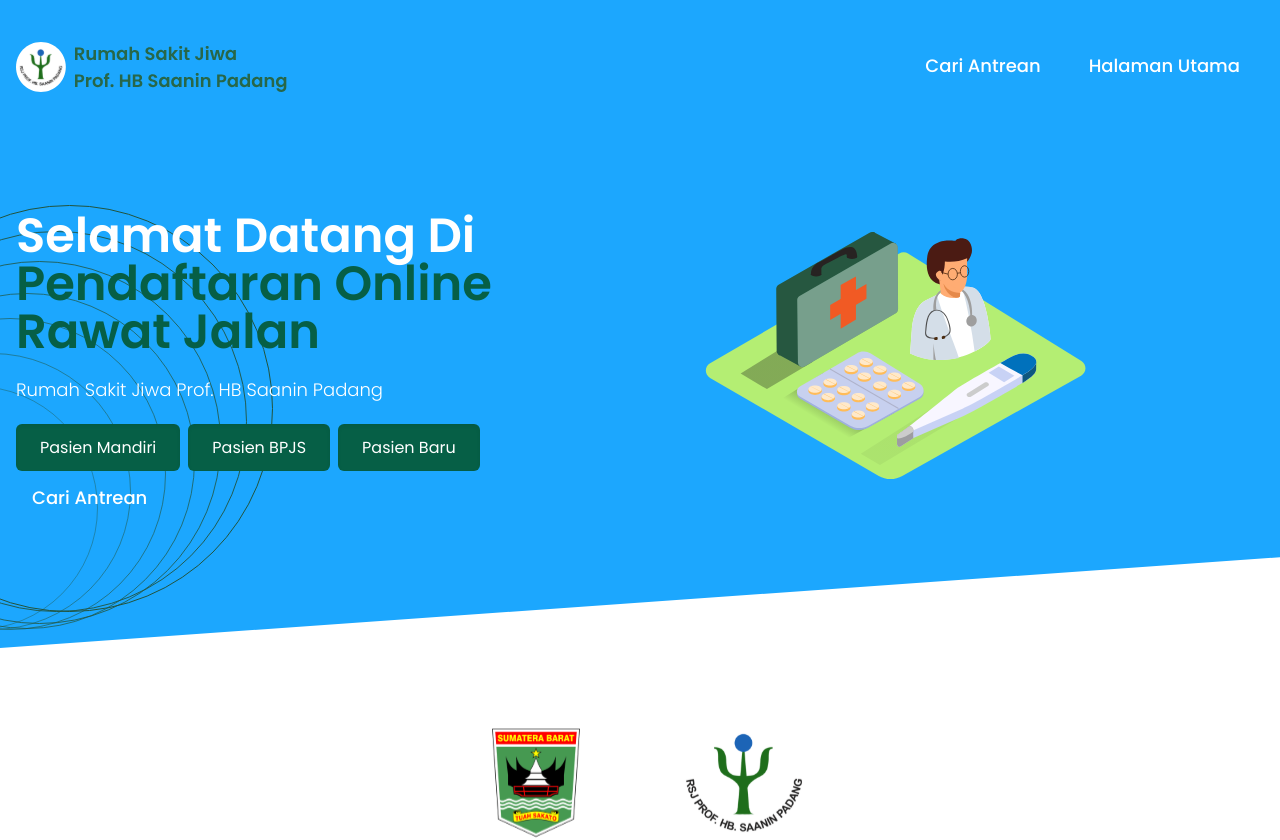
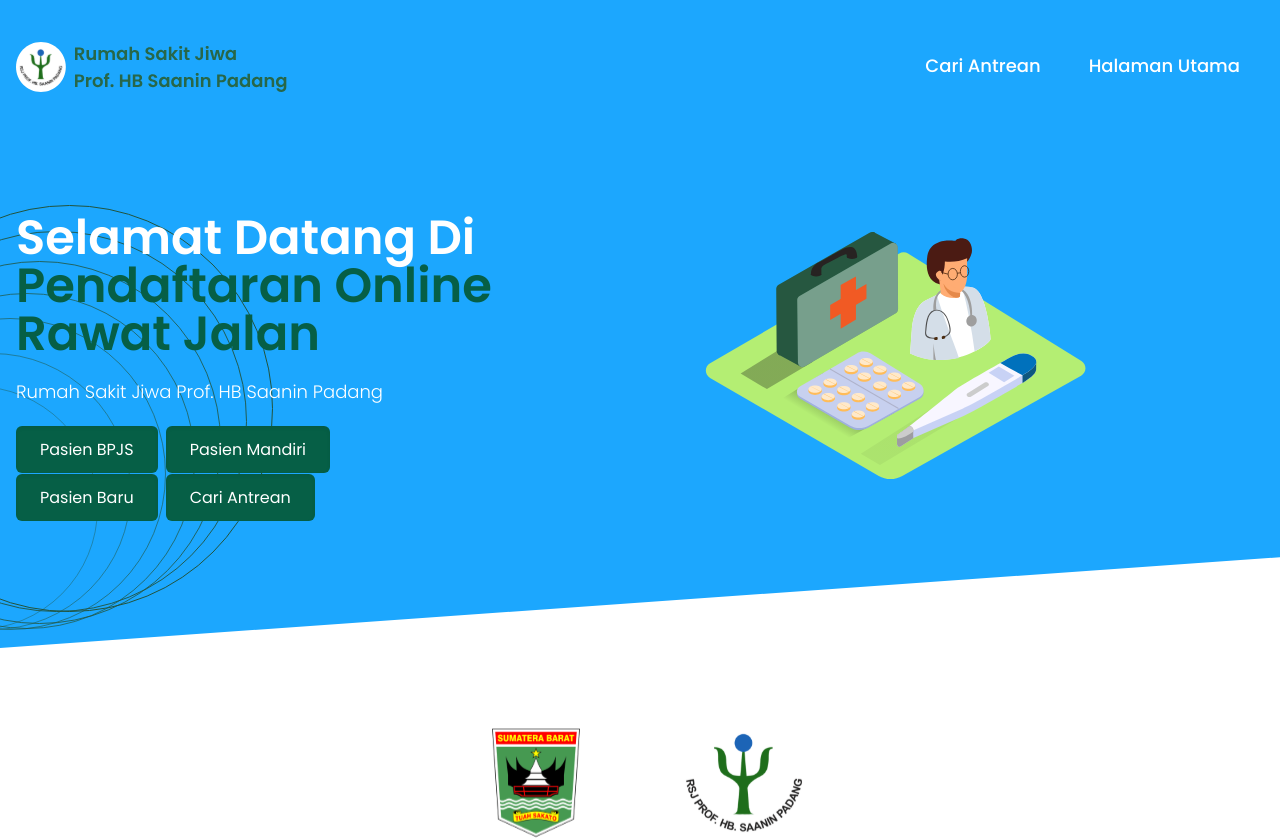
Before and after one commit to bebbyilham/pendaftaran-online-simrsj, a React (Create React App) app: page / in a window 1280 px wide. Shown: the top 840 px of the page. Built offline with nearby package versions, Linux system fonts and the light colour scheme.

Commit message:
280223 1542 pasien baru booking

```diff
--- a/src/parts/Hero.js
+++ b/src/parts/Hero.js
@@ -38,34 +38,31 @@ export default function Hero() {
           </button>
         </form> */}
         <Link
-          to="/pendaftaranlama"
-          className="bg-green-800 hover:bg-green-900 transition-all duration-200 rounded-md focus:outline-none shadow-inner text-white px-4 md:px-6 py-3 whitespace-no-wrap mr-2"
-        >
-          Pasien Mandiri
-        </Link>
-        <Link
           to="/pendaftaranlamabpjs"
           className="bg-green-800 hover:bg-green-900 transition-all duration-200 rounded-md focus:outline-none shadow-inner text-white px-4 md:px-6 py-3 whitespace-no-wrap mb-8 mr-2"
         >
           Pasien BPJS
         </Link>
         <Link
-          to="/pendaftaranbarubooking"
-          className="bg-green-800 hover:bg-green-900 transition-all duration-200 rounded-md focus:outline-none shadow-inner text-white px-4 md:px-6 py-3 whitespace-no-wrap mb-8"
+          to="/pendaftaranlama"
+          className="bg-green-800 hover:bg-green-900 transition-all duration-200 rounded-md focus:outline-none shadow-inner text-white px-4 md:px-6 py-3 whitespace-no-wrap mr-2"
         >
-          Pasien Baru
+          Pasien Mandiri
         </Link>
+
         <div className="w-full mt-6">
-          <a
-            rel="noopener noreferrer"
-            className={[
-              "text-white sm:text-white hover:text-green-900 text-lg px-4 py-3 my-8 sm:my-0 font-medium",
-            ].join(" ")}
-            // href={`${process.env.REACT_APP_FRONTPAGE_URL}`}
-            href={`/cariantrean`}
+          <Link
+            to="/pendaftaranbarubooking"
+            className="bg-green-800 hover:bg-green-900 transition-all duration-200 rounded-md focus:outline-none shadow-inner text-white px-4 md:px-6 py-3 whitespace-no-wrap mb-8 mr-2"
           >
-            <span>Cari Antrean</span>
-          </a>
+            Pasien Baru
+          </Link>
+          <Link
+            to="/cariantrean"
+            className="bg-green-800 hover:bg-green-900 transition-all duration-200 rounded-md focus:outline-none shadow-inner text-white px-4 md:px-6 py-3 whitespace-no-wrap mb-8"
+          >
+            Cari Antrean
+          </Link>
         </div>
       </div>
       <div className="hidden w-1/2 md:flex justify-end pt-24 ">
--- a/src/parts/PendaftaranBaruBookingForm.js
+++ b/src/parts/PendaftaranBaruBookingForm.js
@@ -221,6 +221,21 @@ function PendaftaranBaruBookingForm({ history }) {
           );
         }
         if (res.metadata.code === 201) {
+          if (
+            res.metadata.message ===
+            "NIK dengan Layanan yang dipilih telah terdaftar, silahkan cari disini !"
+          ) {
+            history.push("/cariantrean");
+            toast.warning(res.metadata.message, {
+              position: "top-center",
+              autoClose: false,
+              hideProgressBar: false,
+              closeOnClick: true,
+              pauseOnHover: true,
+              draggable: true,
+              progress: undefined,
+            });
+          } else {
             toast.warning(res.metadata.message, {
               position: "top-center",
               autoClose: 5000,
@@ -230,6 +245,7 @@ function PendaftaranBaruBookingForm({ history }) {
               draggable: true,
               progress: undefined,
             });
+          }
         }
         // history.push("/home");
         // toast.success(res.message, {
```
Lines whose indentation alone changed are shown as unchanged.
